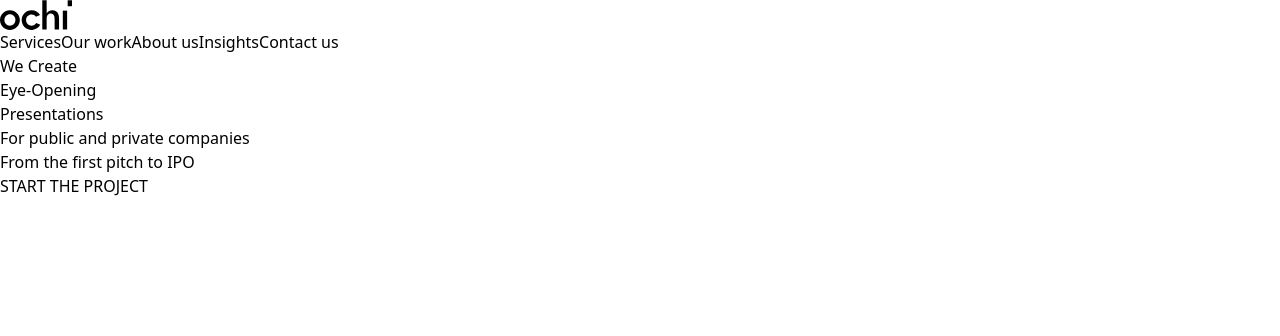
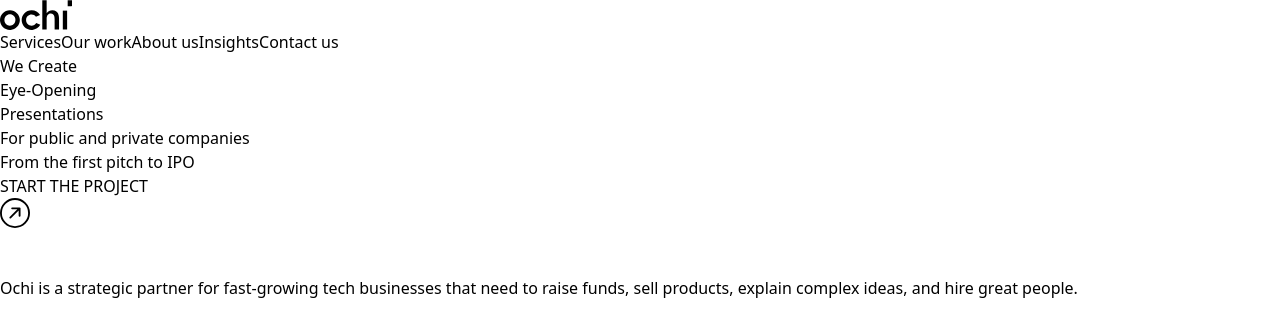
Before and after one commit to saranshsingh214/Ochi-Design, a React (Vite) app: page / in a window 1280 px wide. Shown: the top 336 px of the page. Built offline with nearby package versions, Linux system fonts and the light colour scheme.

Commit message:
Marquee Done

```diff
--- a/package.json
+++ b/package.json
@@ -10,8 +10,11 @@
     "preview": "vite preview"
   },
   "dependencies": {
+    "framer-motion": "^11.0.8",
     "react": "^18.2.0",
-    "react-dom": "^18.2.0"
+    "react-dom": "^18.2.0",
+    "react-fast-marquee": "^1.6.4",
+    "react-icons": "^5.0.1"
   },
   "devDependencies": {
     "@types/react": "^18.2.56",
--- a/src/App.jsx
+++ b/src/App.jsx
@@ -1,12 +1,16 @@
 import React from 'react'
 import Navbar from './components/Navbar'
 import LandingPage from './components/LandingPage'
+import Marquee from './components/Marquee'
+import About from './components/About'
 
 function App() {
   return (
-    <div className='w-full h-screen text-white'>
+    <div className='w-full min-h-screen text-white bg-zinc-900'>
       <Navbar/>
       <LandingPage/>
+      <Marquee/>
+      <About/>
     </div>
   )
 }
--- /dev/null
+++ b/src/components/About.jsx
@@ -0,0 +1,11 @@
+import React from 'react'
+
+function About() {
+  return (
+    <div className='w-full py-20 bg-[#CDEA68] rounded-t-3xl'>
+      <h1 className='font-["Neue_Montreal"] text-5xl px-[8vw] text-zinc-900'>Ochi is a strategic partner for fast-grow­ing tech businesses that need to raise funds, sell prod­ucts, ex­plain com­plex ideas, and hire great people.</h1>
+    </div>
+  )
+}
+
+export default About
--- a/src/components/LandingPage.jsx
+++ b/src/components/LandingPage.jsx
@@ -1,4 +1,6 @@
 import React from 'react'
+import { BsArrowUpRightCircle, BsFillLightbulbFill, BsLightbulb } from "react-icons/bs";
+
 
 function LandingPage() {
   return (
@@ -6,19 +8,24 @@ function LandingPage() {
         <div className="textStructure mt-36 px-20">
             {["We Create","Eye-Opening","Presentations"].map((item,index)=>{
                 return <div key={index} className="masker">
-                            <h1 className="uppercase text-8xl leading-[7vw] font-semibold font-['Test_Founders_Grotesk']">
-                                {item}
-                            </h1>
+                            <div className="flex items-end  w-fit">
+                            {index ===1 && (<div className=' mr-[1vw] w-[8vw] rounded-md bg-red-900 h-[5.7vw] relative -top-[1.2vw]'></div>)}
+                                <h1 className="uppercase h-full text-[9vw] -mb-[1vw] pt-[2vw] leading-[.75]  font-medium font-['Founders_Grotesk_X']">
+                                    {item}
+                                </h1>
+                            </div>
                         </div>
             })}
 
         </div>
-        <div className='border-t-[1px] mt-28 border-zinc-700 flex justify-between py-4 px-20'>
+        <div className='border-t-[1px] mt-20 border-zinc-700 flex justify-between py-4 px-20'>
             {["For public and private companies","From the first pitch to IPO"].map((item,index) =>(
                 <p className='text-md font-light font-["Neue Montreal"]'>{item}</p>
             ))}
-            <div className='font-["Test_Founders_Grotesk"]'>
-                START THE PROJECT
+            <div className='font-["Test_Founders_Grotesk"] flex items-center justify-center gap-1'>
+                <div className="px-4 py-1 border-[2px] font-light text-md rounded-full cursor-pointer">START THE PROJECT</div>
+                <div className="arrow"><BsArrowUpRightCircle size={30}/>
+</div>
             </div>
         </div>
     </div>
--- /dev/null
+++ b/src/components/Marquee.jsx
@@ -0,0 +1,15 @@
+import React from 'react'
+import { motion } from "framer-motion"
+
+function Marquee() {
+  return (
+    <div className='w-full rounded-t-3xl py-20 bg-[#004D43]'>
+      <div className="text border-y-2 border-zinc-300 overflow-hidden gap-10 flex whitespace-nowrap">
+        <motion.h1 initial={{x:0}} animate={{x:"-100%"}} transition={{ease: "linear", repeat: Infinity, duration: 5}} className='text-[25vw] leading-none font-semibold -mb-20 pt-10 font-["Founders_Grotesk_X"] uppercase'>We are Ochi</motion.h1>
+        <motion.h1 initial={{x:0}} animate={{x:"-100%"}} transition={{ease: "linear", repeat: Infinity, duration: 5}} className='text-[25vw] leading-none font-semibold -mb-20 pt-10 font-["Founders_Grotesk_X"] uppercase'>We are Ochi</motion.h1>
+      </div>
+    </div>
+  )
+}
+
+export default Marquee
```
Also changed, not shown: 1 other file (tests, documents, lock files or other folders).
